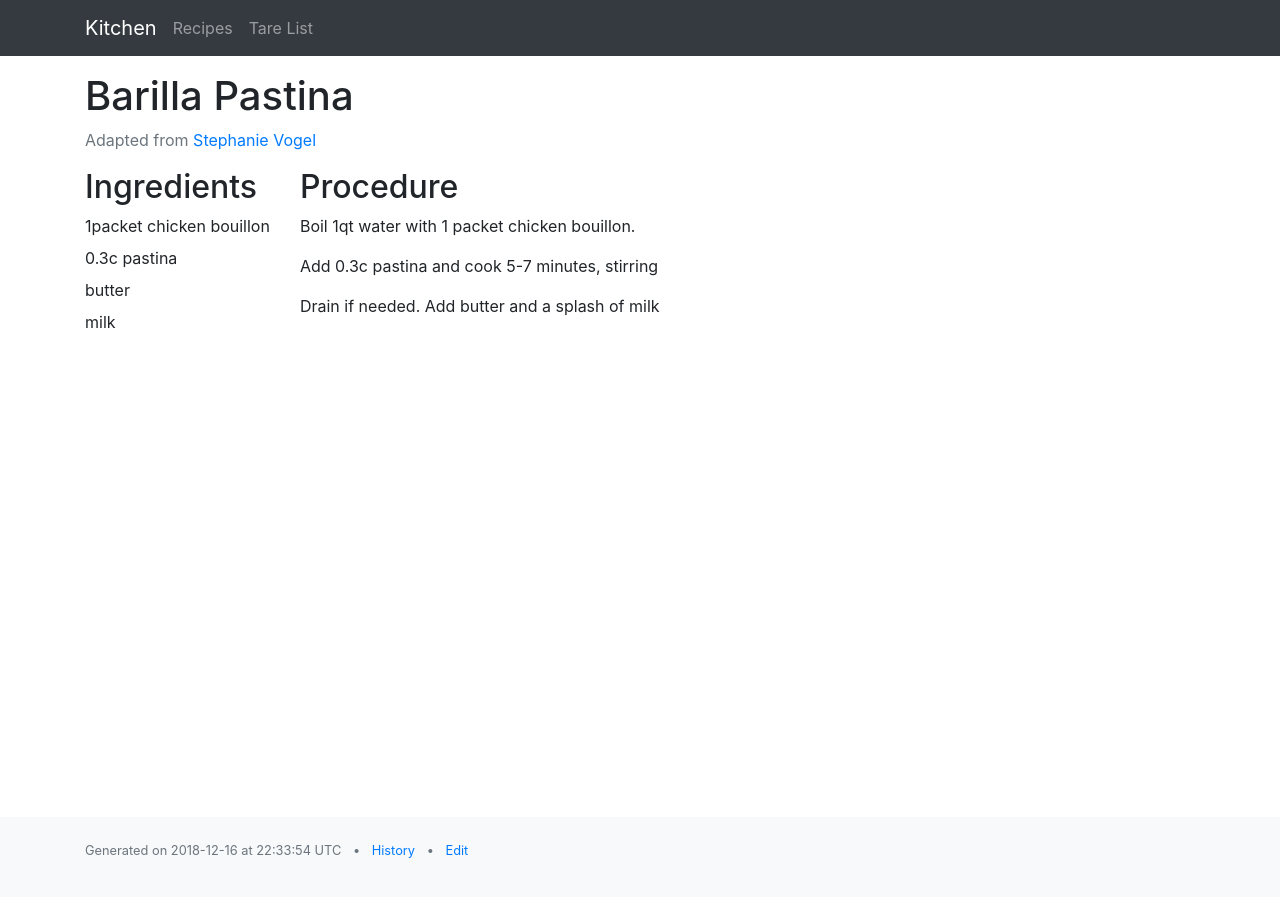
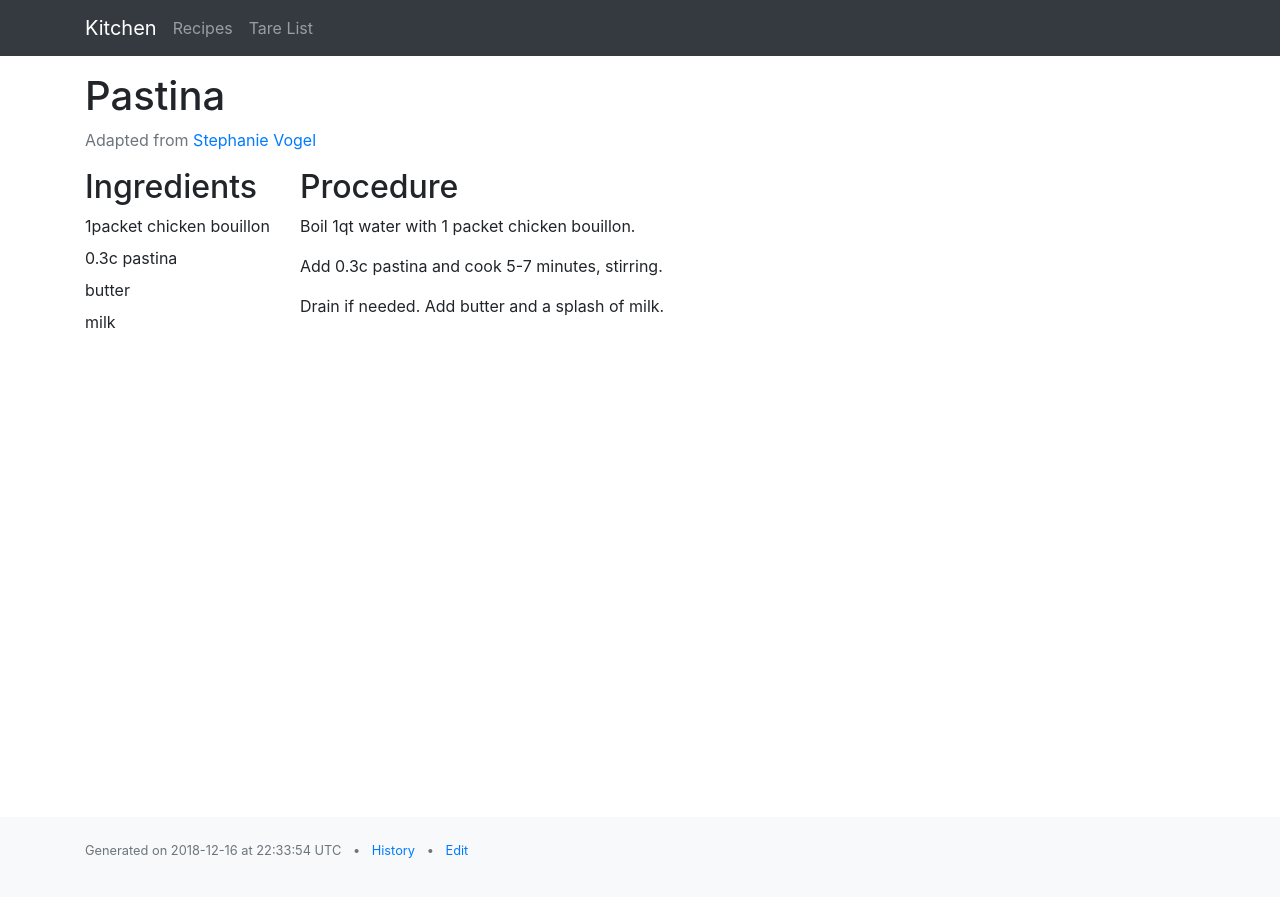
Before and after one commit to benburwell/kitchen, a Jekyll site: the page built from _recipes/pastina.md, in a window 1280 px wide. Shown: the top 897 px of the page. Built offline with Jekyll 4.4.1, drawn with Linux system fonts in a browser that asks for light colours.

Commit message:
Edit Title (#44)

```diff
--- a/_recipes/pastina.md
+++ b/_recipes/pastina.md
@@ -1,6 +1,6 @@
 ---
 # vim: ft=yaml
-title: Barilla Pastina
+title: Pastina
 adapted_from:
   name: Stephanie Vogel
 ingredients:
@@ -14,6 +14,6 @@ ingredients:
   - item: milk
 procedure:
   - Boil 1qt water with 1 packet chicken bouillon.
-  - Add 0.3c pastina and cook 5-7 minutes, stirring
-  - Drain if needed. Add butter and a splash of milk
+  - Add 0.3c pastina and cook 5-7 minutes, stirring.
+  - Drain if needed. Add butter and a splash of milk.
 ---
```
